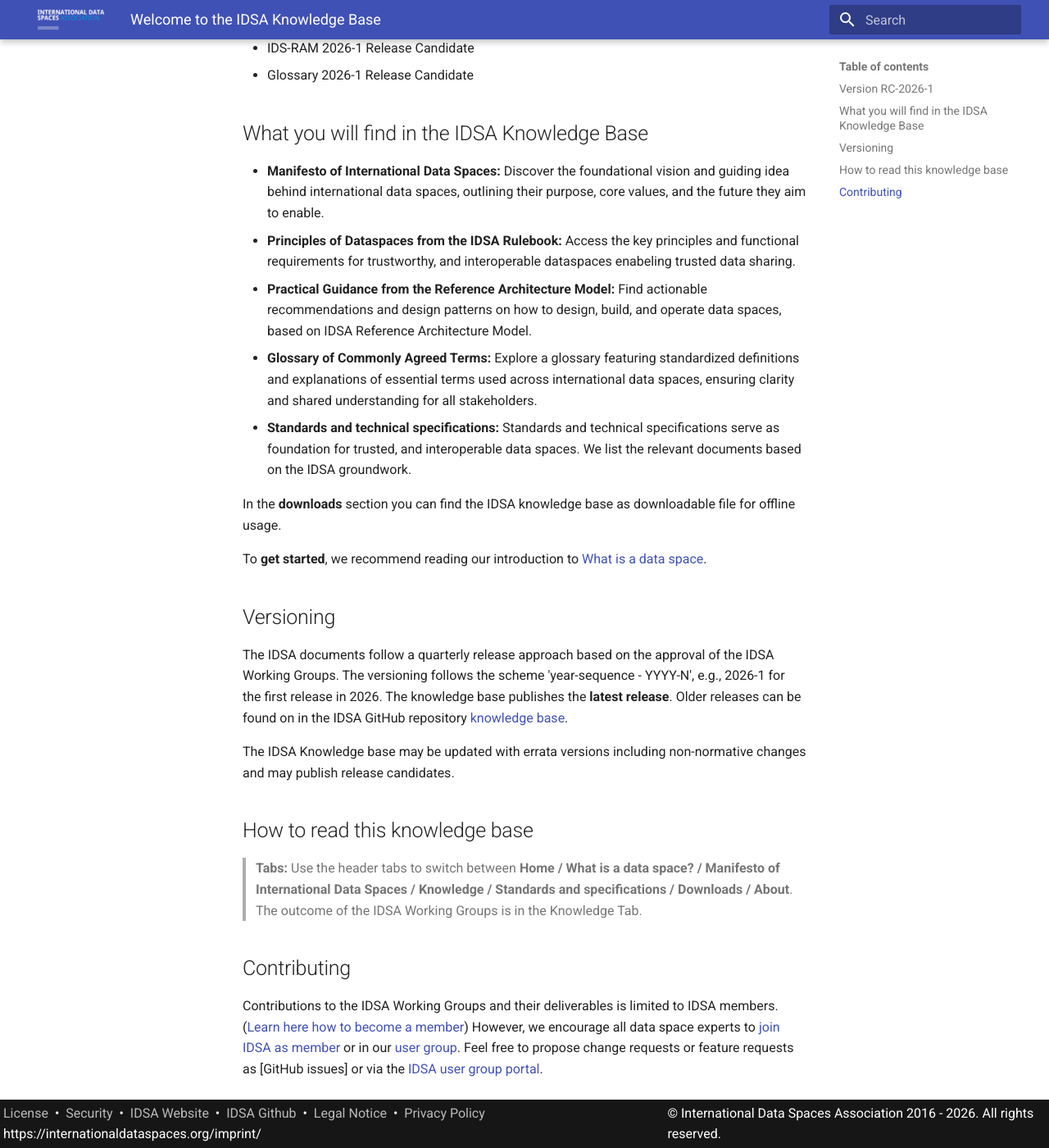
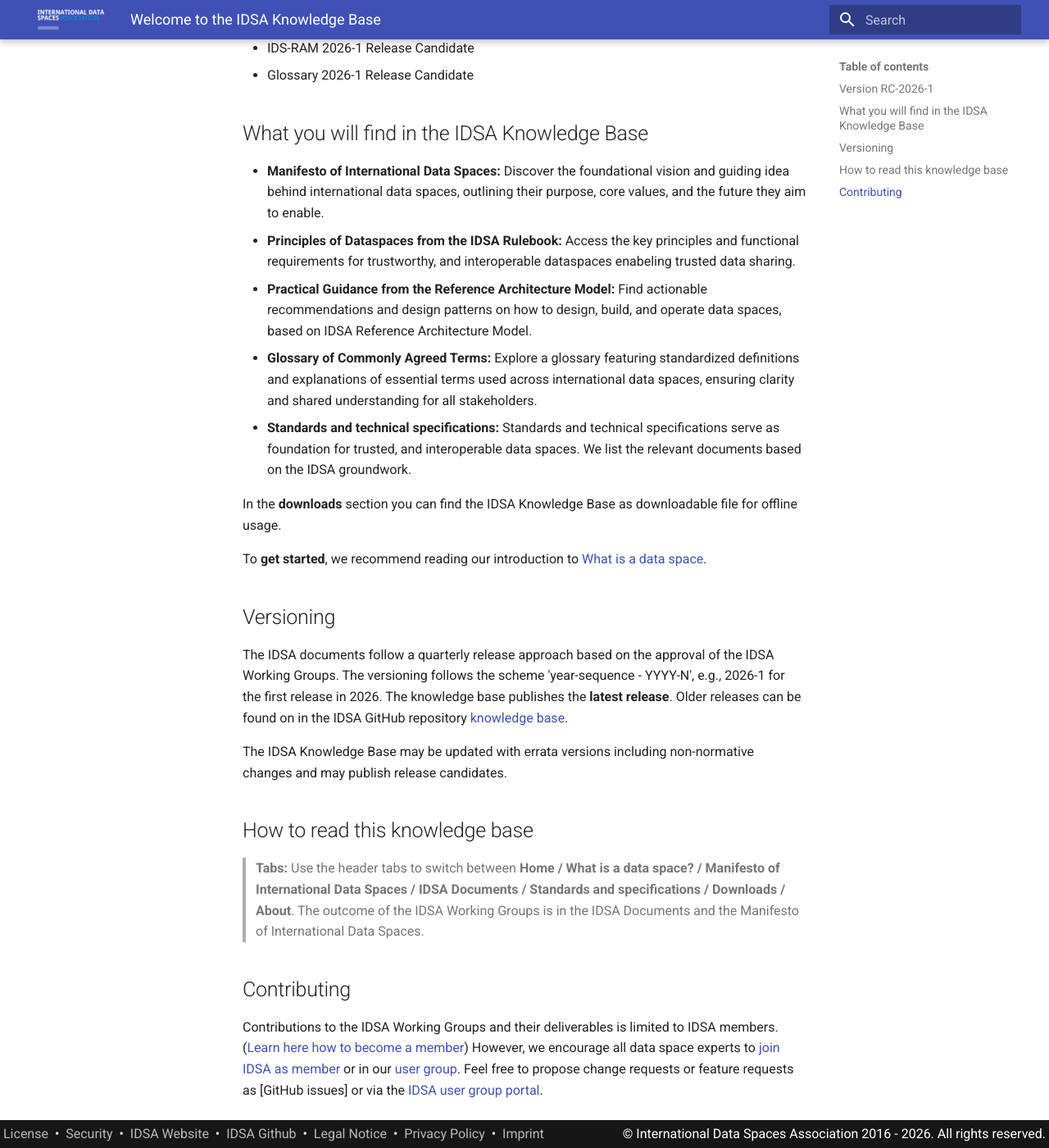
Before and after one commit to International-Data-Spaces-Association/knowledge-base, an MkDocs documentation site: the page built from docs/index.md, in a window 1280 px wide and 1400 px high, scrolled down 561 px. Shown: the whole window at 82% size. Built offline with MkDocs 1.6.1 and Material for MkDocs 9.7.7, drawn with Linux system fonts in a browser that asks for light colours.

Commit message:
Change Knowledgeto IDSA Document
* The deliverables of the Working Groups  is now found in the IDSA Documents tab instead of the knowledge tab
* Renamed to IDSA Knowledge Base

```diff
--- a/docs/index.md
+++ b/docs/index.md
@@ -19,7 +19,7 @@
 * **Glossary of Commonly Agreed Terms:** Explore a glossary featuring standardized definitions and explanations of essential terms used across international data spaces, ensuring clarity and shared understanding for all stakeholders.
 * **Standards and technical specifications:** Standards and technical specifications serve as foundation for trusted, and interoperable data spaces. We list the relevant documents based on the IDSA groundwork.
 
-In the **downloads** section you can find the IDSA knowledge base as downloadable file for offline usage.
+In the **downloads** section you can find the IDSA Knowledge Base as downloadable file for offline usage.
 
 To **get started**, we recommend reading our introduction to [What is a data space](dataspace.md).
 
@@ -27,12 +27,12 @@
 
 The IDSA documents follow a quarterly release approach based on the approval of the IDSA Working Groups. The versioning follows the scheme 'year-sequence - YYYY-N', e.g., 2026-1 for the first release in 2026. The knowledge base publishes the **latest release**. Older releases can be found on in the IDSA GitHub repository [knowledge base](https://github.com/International-Data-Spaces-Association/knowledge-base).
 
-The IDSA Knowledge base may be updated with errata versions including non-normative changes and may publish release candidates.
+The IDSA Knowledge Base may be updated with errata versions including non-normative changes and may publish release candidates.
 
 ## How to read this knowledge base
 
-> **Tabs:** Use the header tabs to switch between **Home / What is a data space? / Manifesto of International Data Spaces / Knowledge / Standards and specifications / Downloads / About**.
-> The outcome of the IDSA Working Groups is in the Knowledge Tab.
+> **Tabs:** Use the header tabs to switch between **Home / What is a data space? / Manifesto of International Data Spaces / IDSA Documents / Standards and specifications / Downloads / About**.
+> The outcome of the IDSA Working Groups is in the IDSA Documents and the Manifesto of International Data Spaces.
 
 ## Contributing
 
--- a/overrides/partials/footer.html
+++ b/overrides/partials/footer.html
@@ -13,7 +13,8 @@
         <a href="https://internationaldataspaces.org/imprint/">Legal Notice</a>
         &nbsp;•&nbsp;
         <a href="https://internationaldataspaces.org/privacypolicy/">Privacy Policy</a>
-        https://internationaldataspaces.org/imprint/
+        &nbsp;•&nbsp;
+        <a href=" https://internationaldataspaces.org/imprint/">Imprint</a>
       </div>
       <div class="kb-footer-copy">
         © International Data Spaces Association 2016 - 2026. All rights reserved.
```
Also changed, not shown: docs/SUMMARY.md (+1 -1 lines), docs/about.md (+4 -4 lines), docs/downloads/index.md (+3 -3 lines), 3 other files.
